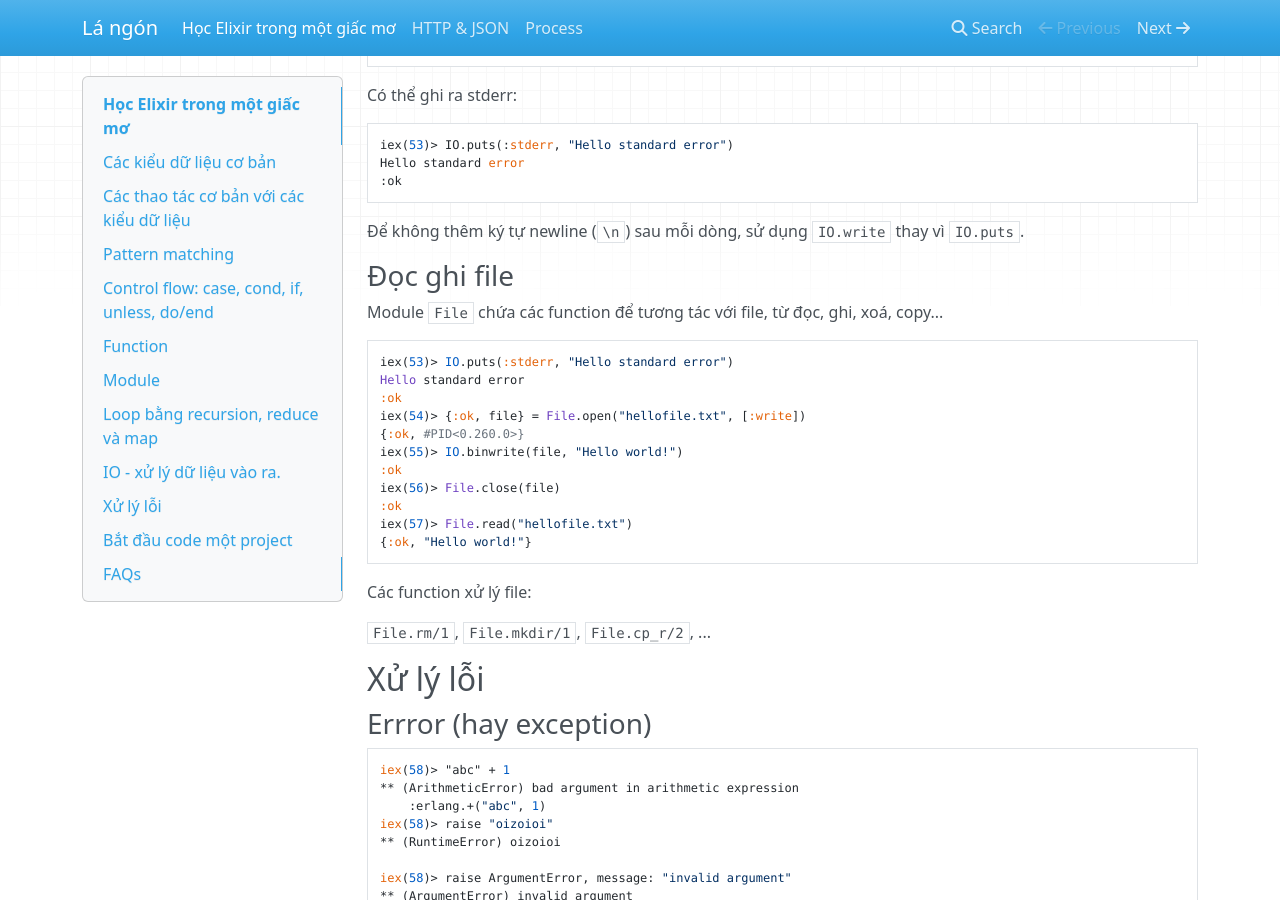
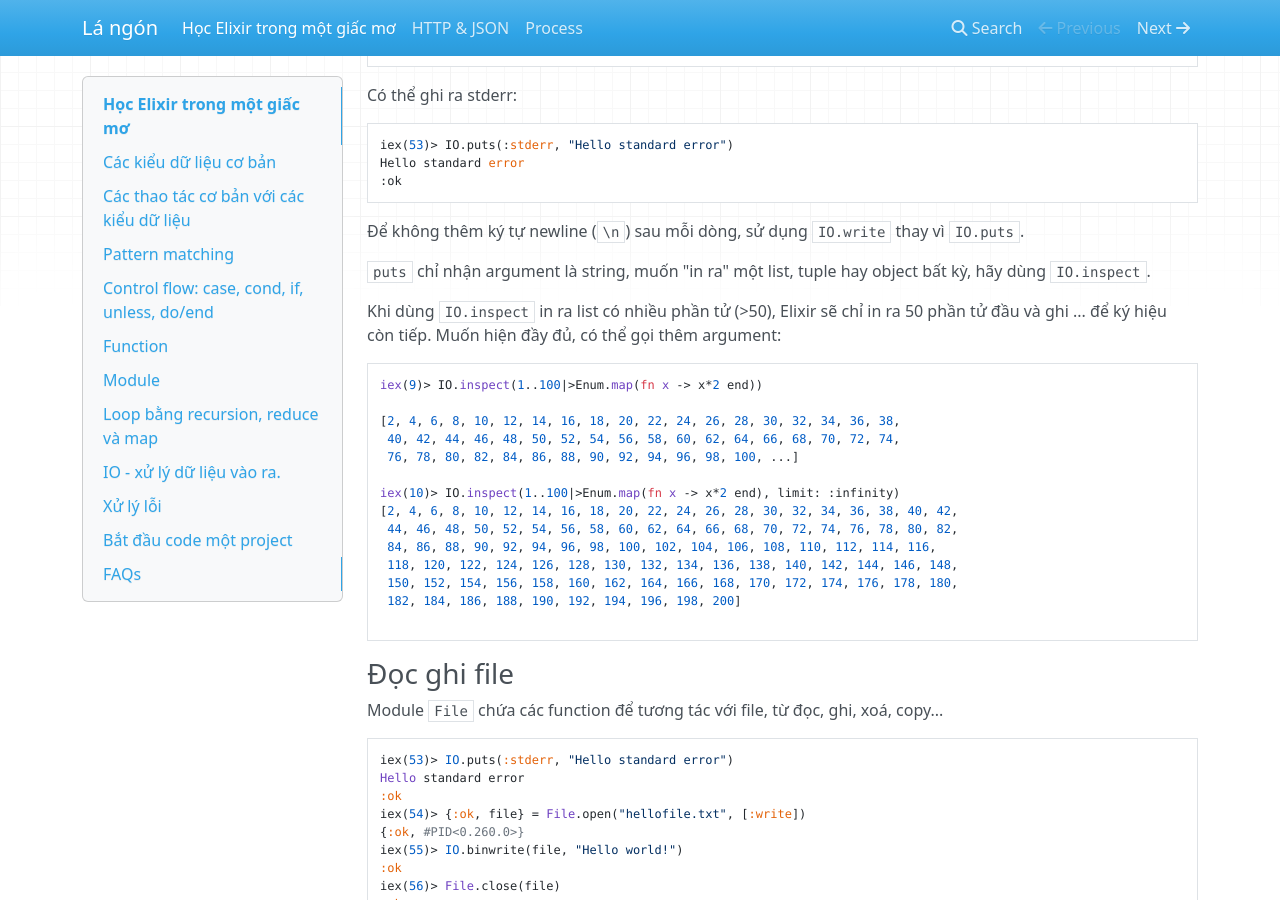
Before and after one commit to hvnsweeting/elixir-trong-mot-giac-mo, an MkDocs documentation site: the page built from docs/index.md, in a window 1280 px wide and 900 px high, scrolled down 22867 px. Built offline with MkDocs 1.6.1, drawn with Linux system fonts in a browser that asks for light colours; nearby versions of some CDN libraries.

Commit message:
Add inspect :limit

````diff
--- a/docs/index.md
+++ b/docs/index.md
@@ -1228,6 +1228,30 @@ Hello standard error
 Để không thêm ký tự newline (`\n`) sau mỗi dòng, sử dụng `IO.write` thay
 vì `IO.puts`.
 
+`puts` chỉ nhận argument là string, muốn "in ra" một list, tuple hay object bất
+kỳ, hãy dùng `IO.inspect`.
+
+Khi dùng `IO.inspect` in ra list có nhiều phần tử (>50), Elixir sẽ chỉ in ra 50
+phần tử đầu và ghi ... để ký hiệu còn tiếp. Muốn hiện đầy đủ, có thể gọi thêm
+argument:
+
+```
+iex(9)> IO.inspect(1..100|>Enum.map(fn x -> x*2 end))
+
+[2, 4, 6, 8, 10, 12, 14, 16, 18, 20, 22, 24, 26, 28, 30, 32, 34, 36, 38,
+ 40, 42, 44, 46, 48, 50, 52, 54, 56, 58, 60, 62, 64, 66, 68, 70, 72, 74,
+ 76, 78, 80, 82, 84, 86, 88, 90, 92, 94, 96, 98, 100, ...]
+
+iex(10)> IO.inspect(1..100|>Enum.map(fn x -> x*2 end), limit: :infinity)
+[2, 4, 6, 8, 10, 12, 14, 16, 18, 20, 22, 24, 26, 28, 30, 32, 34, 36, 38, 40, 42,
+ 44, 46, 48, 50, 52, 54, 56, 58, 60, 62, 64, 66, 68, 70, 72, 74, 76, 78, 80, 82,
+ 84, 86, 88, 90, 92, 94, 96, 98, 100, 102, 104, 106, 108, 110, 112, 114, 116,
+ 118, 120, 122, 124, 126, 128, 130, 132, 134, 136, 138, 140, 142, 144, 146, 148,
+ 150, 152, 154, 156, 158, 160, 162, 164, 166, 168, 170, 172, 174, 176, 178, 180,
+ 182, 184, 186, 188, 190, 192, 194, 196, 198, 200]
+
+```
+
 ### Đọc ghi file
 
 Module `File` chứa các function để tương tác với file, từ đọc, ghi, xoá, copy...
````
